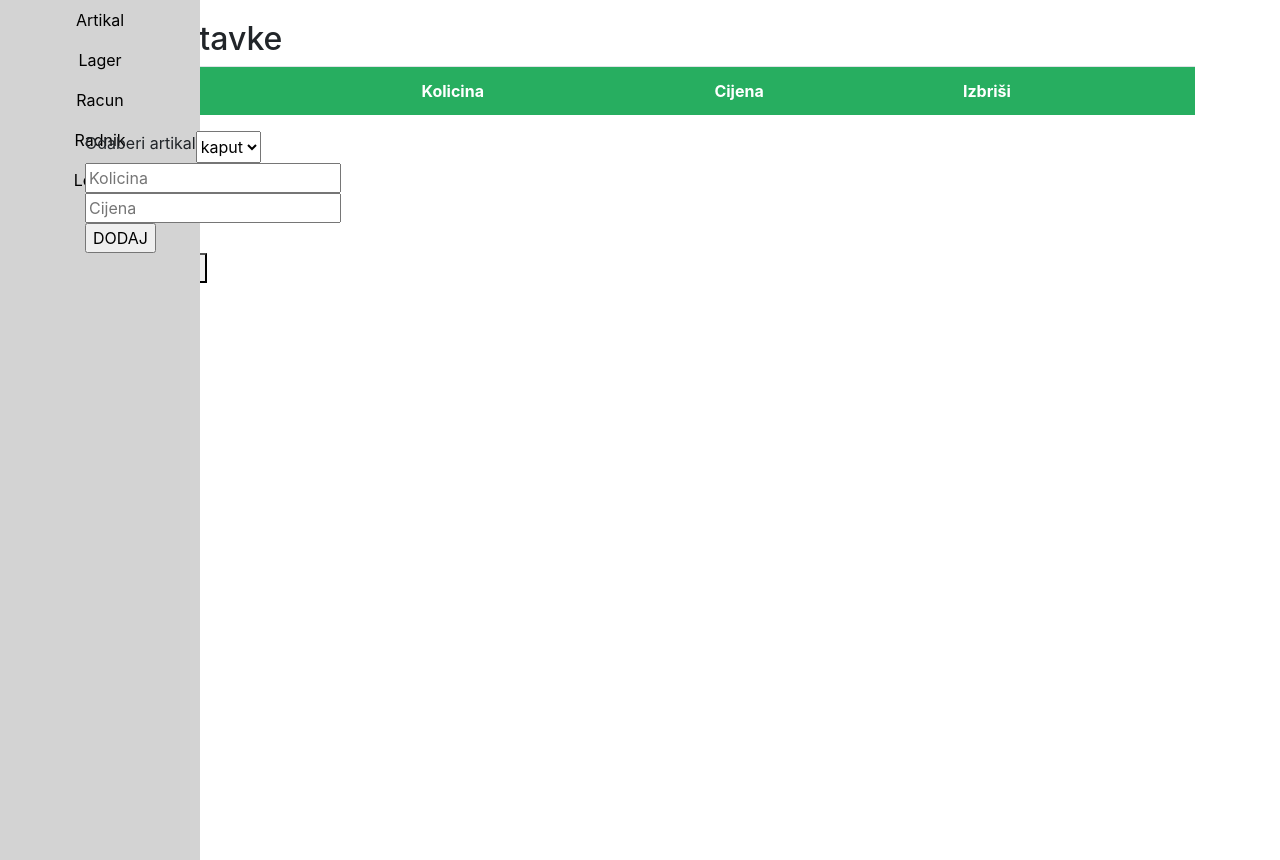
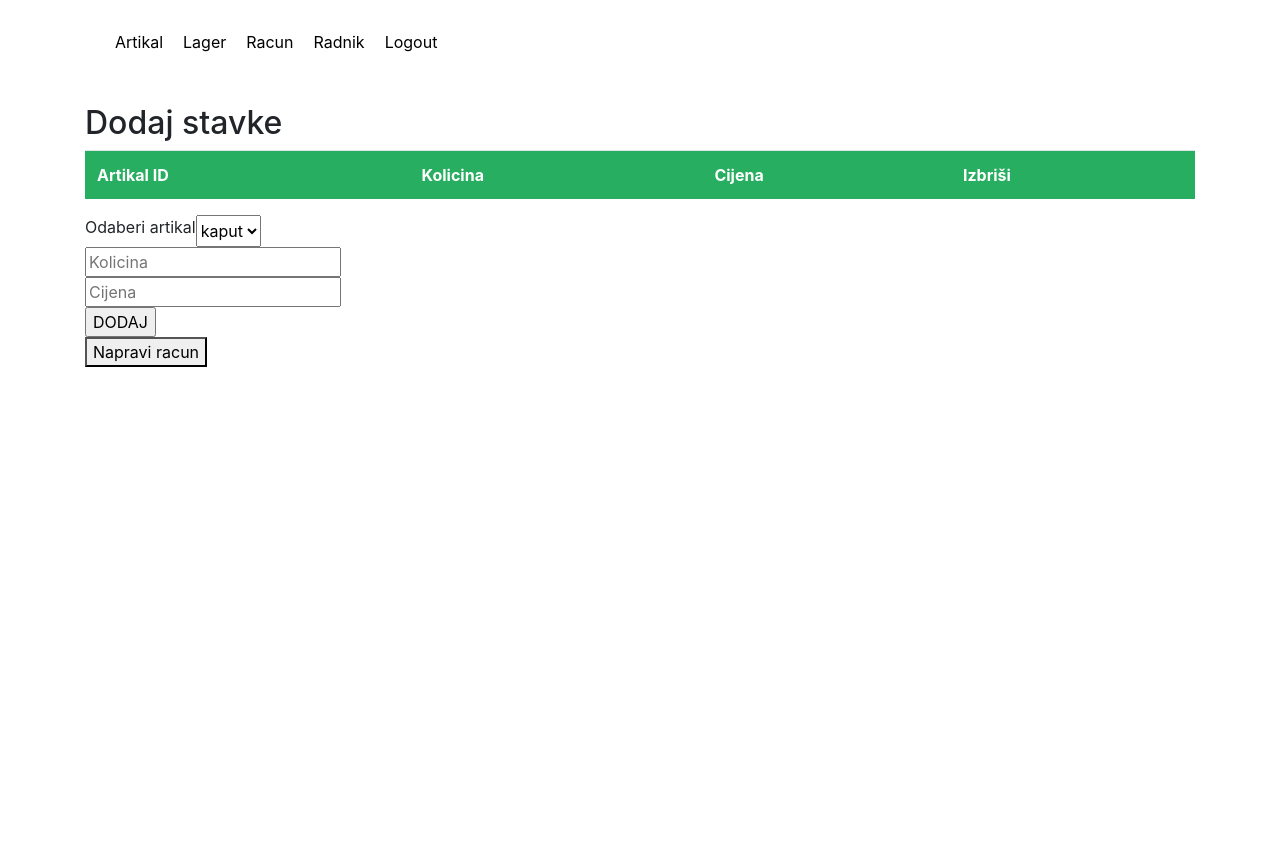
Before and after one commit to Milica0520/PHP-Lanaco-Projekat, a PHP site: page /racun_napravi.php in a window 1280 px wide. Shown: the part 88-948 px from the top of the page. Run offline with PHP 8.4, Linux system fonts and the light colour scheme; data comes from the database, SQL or seed files in the repository; lists and menus that the app fills with data are empty.

Commit message:
promjenila sam izgled navigacije

```diff
--- a/includes/navigation.php
+++ b/includes/navigation.php
@@ -1,35 +1,40 @@
-<aside>
-	<nav>
-		<ul>
 
-			<li class="nav-item">
-				<a class="nav-link <?php if ($CURRENT_PAGE == "Artikal") { ?>active<?php } ?>"
+	<div class="container">
+
+	<ul class="nav nav-pills">
+
+			<li>
+				<a class="nav-link <?php if ($CURRENT_PAGE == "Artikal") { ?>hover<?php } ?>"
 					href="artikal.php">Artikal</a>
 			</li>
 			<li class="nav-item">
-				<a class="nav-link <?php if ($CURRENT_PAGE == "Lager") { ?>active<?php } ?>" href="lager.php">Lager</a>
+				<a class="nav-link <?php if ($CURRENT_PAGE == "Lager") { ?>hover<?php } ?>" href="lager.php">Lager</a>
 			</li>
 			<li class="nav-item">
-				<a class="nav-link <?php if ($CURRENT_PAGE == "Racun") { ?>active<?php } ?>" href="racun_lista.php">Racun</a>
+				<a class="nav-link <?php if ($CURRENT_PAGE == "Racun") { ?>hover<?php } ?>" href="racun_lista.php">Racun</a>
 			</li>
 			<li class="nav-item">
-				<a class="nav-link <?php if ($CURRENT_PAGE == "Radnik") { ?>active<?php } ?>"
+				<a class="nav-link <?php if ($CURRENT_PAGE == "Radnik") { ?>hover<?php } ?>"
 					href="radnik.php">Radnik</a>
 			</li>
 			<li class="nav-item">
-				<a class="nav-link <?php if ($CURRENT_PAGE == "Logout") { ?>active<?php } ?>"
+				<a class="nav-link <?php if ($CURRENT_PAGE == "Logout") { ?>hover<?php } ?>"
 					href="logout.php">Logout</a>
 			</li>
 		</ul>
 		</div>
-</aside>
+
 <style>
-	aside {
-		width: 200px;
-		background-color: lightgray;
-		position: fixed;
-		height: 100%;
-	}
+.nav{
+	display: flex;
+  justify-content: start ;
+  align-items: center;
+  padding: 20px;
+  /* background-color: #3498db; */
+  color: whit
+}
+
+
 
 	nav ul {
 		list-style: none;
@@ -38,25 +43,19 @@
 		text-align: center;
 	}
 
-	nav li a {
+	.nav-link {
 		display: block;
 		padding: 10px;
 		text-decoration: none;
 		color: black;
 	}
 
-	nav li a:hover {
+	.nav-link:hover {
 		background-color: #27ae60;
-		color: #eceff1;
+		color: white;
 	}
 
 
 
-	@media (max-width: 600px) {
-		aside {
-			position: static;
-			width: 100%;
-			height: auto;
-		}
-	}
+
 </style>
--- a/racun_napravi.php
+++ b/racun_napravi.php
@@ -61,8 +61,10 @@
             <button onclick="napraviRacun()">Napravi racun</button>
         </div>
     </div>
+
+
     <script>
-        var itemList = [];
+        var itemList = [];//pravim niz/ojekat koji se sasti od podataka iz forme
         class item {
             constructor(artikal_id, quantity, price) {
                 this.artikal_id = artikal_id;
@@ -72,6 +74,7 @@
         }
 
         var itemList = [];
+        //console.log(itemList);
         read();
 
         function read() {//create funkcija pravi tabelu
@@ -106,7 +109,7 @@
 
         function del(index) {//brisanje
             itemList.splice(index, 1)
-            read()
+            read();
         }
 
         function napraviRacun() {
```
